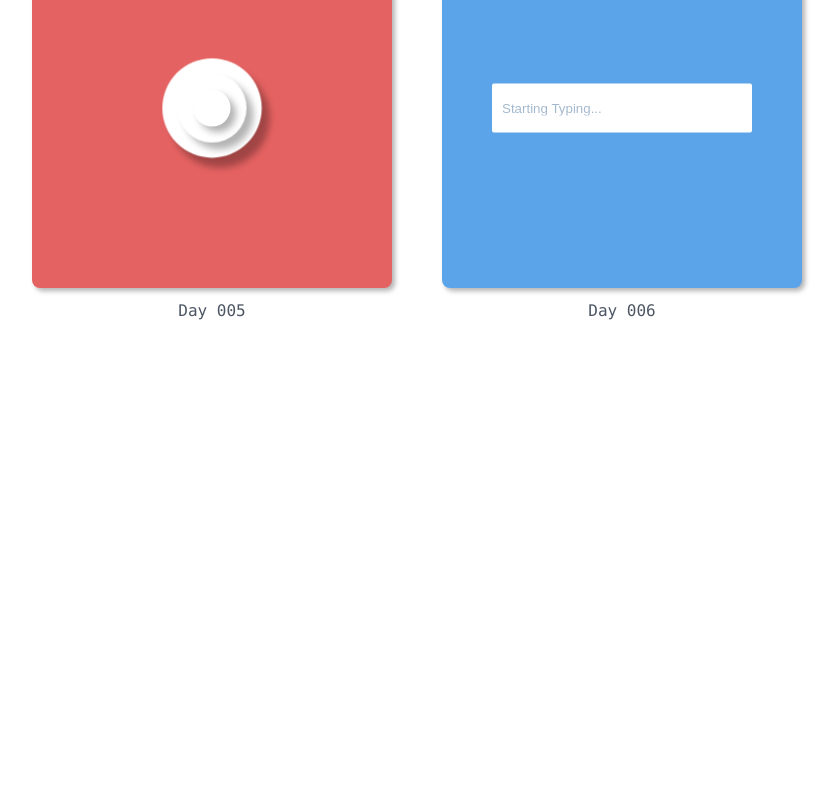
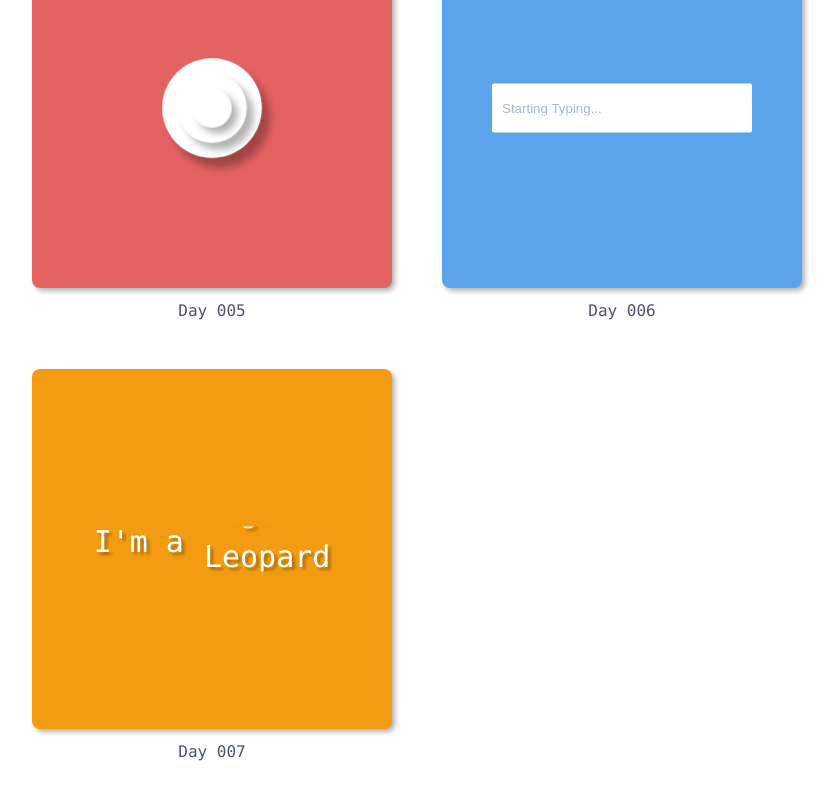
Before and after one commit to Rolewen/css-challenge, a React (Create React App) app: page / in a window 1280 px wide. Shown: the part 1375-2175 px from the top of the page, without its empty margins (223-1061 px from the left). Before the commit the page ends 1744 px from the top, so only its background shows below. Built offline with nearby package versions, Linux system fonts and the light colour scheme; a web font is replaced by a local one.

Commit message:
feat: done day07

```diff
--- /dev/null
+++ b/src/components/day07.tsx
@@ -0,0 +1,70 @@
+import { useState } from "react";
+import styled, { keyframes } from "styled-components";
+import { Wrapper, Content as SharedContent } from "../share-styled";
+
+const up = keyframes`
+	0%, 20% {
+		top: 0;
+	}
+	25%,45% {
+		top: -45px;
+	}
+	50%,70% {
+		top: -90px;
+	}
+	75%,95% {
+		top: -135px;
+	}
+	100% {
+		top:-180px;
+	}
+`;
+
+const Content = styled(SharedContent)`
+	background: #f39c12;
+	> div {
+		color: #fff;
+		top: 50%;
+		left: 50%;
+		transform: translate(-50%, -50%);
+		position: relative;
+		width: 260px;
+		display: flex;
+		justify-content: center;
+		height: 45px;
+		overflow: hidden;
+		font-size: 30px;
+		text-shadow: 3px 3px 3px rgb(0 0 0 / 30%);
+
+		ul {
+			text-align: left;
+			margin-left: 2rem;
+			position: relative;
+			animation: ${up} 8s ease-in-out infinite;
+			li {
+				height: 45px;
+			}
+		}
+	}
+`;
+
+export const Day07 = () => {
+	return (
+		<Wrapper>
+			<Content>
+				<div>
+					I'm a
+					<ul>
+						<li>Jaguar</li>
+						<li>Cat</li>
+						<li>Tiger</li>
+						<li>Leopard</li>
+					</ul>
+				</div>
+			</Content>
+			<div className="desc">
+				<h3>Day 007</h3>
+			</div>
+		</Wrapper>
+	);
+};
--- a/src/components/index.tsx
+++ b/src/components/index.tsx
@@ -5,6 +5,7 @@ import { Day03 } from "./day03";
 import { Day04 } from "./day04";
 import { Day05 } from "./day05";
 import { Day06 } from "./day06";
+import { Day07 } from "./day07";
 
 const Content = styled.div`
 	margin: 3rem 0;
@@ -32,6 +33,7 @@ export default () => (
 			<Day04 />
 			<Day05 />
 			<Day06 />
+			<Day07 />
 		</div>
 	</Content>
 );
```
